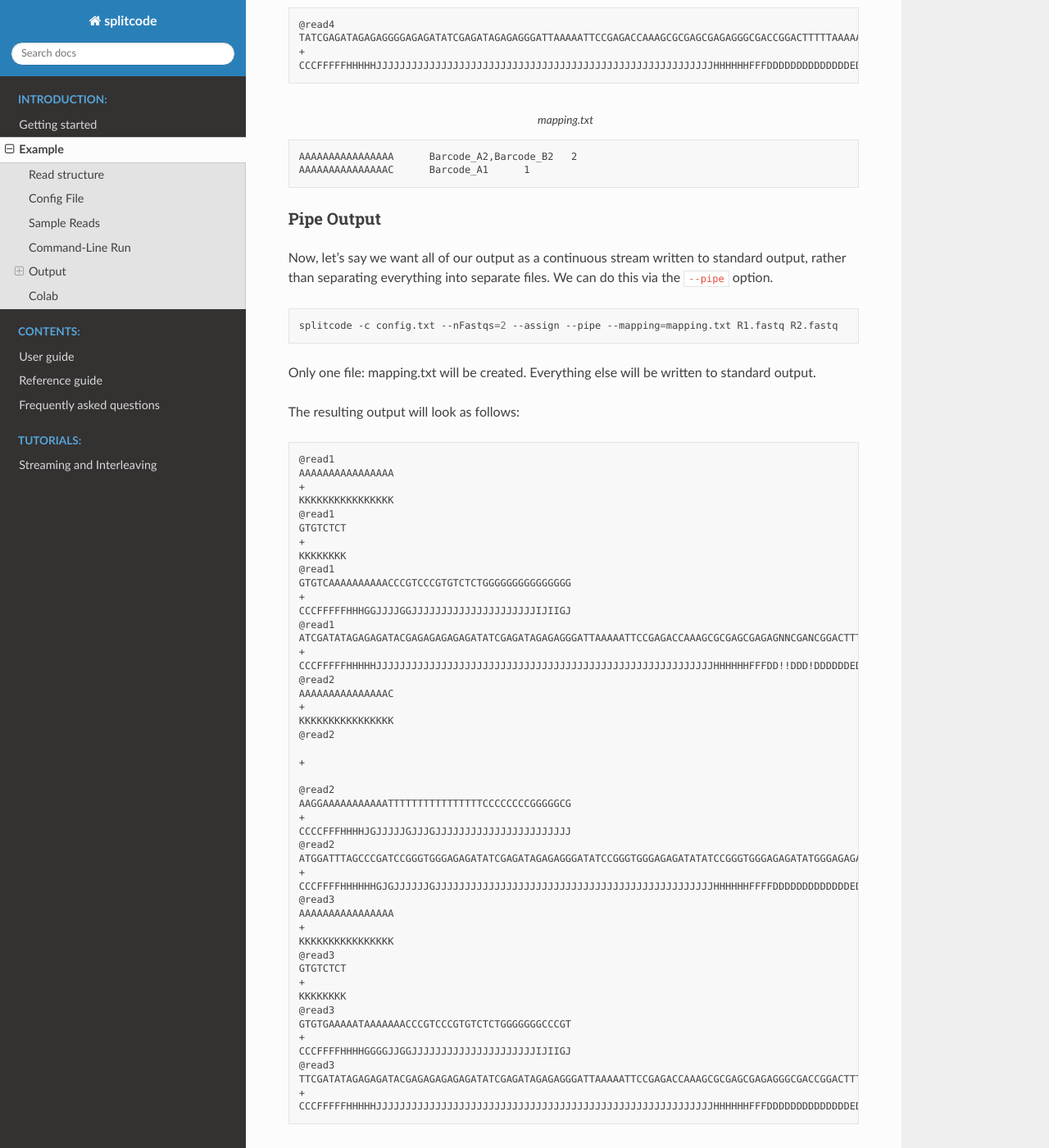
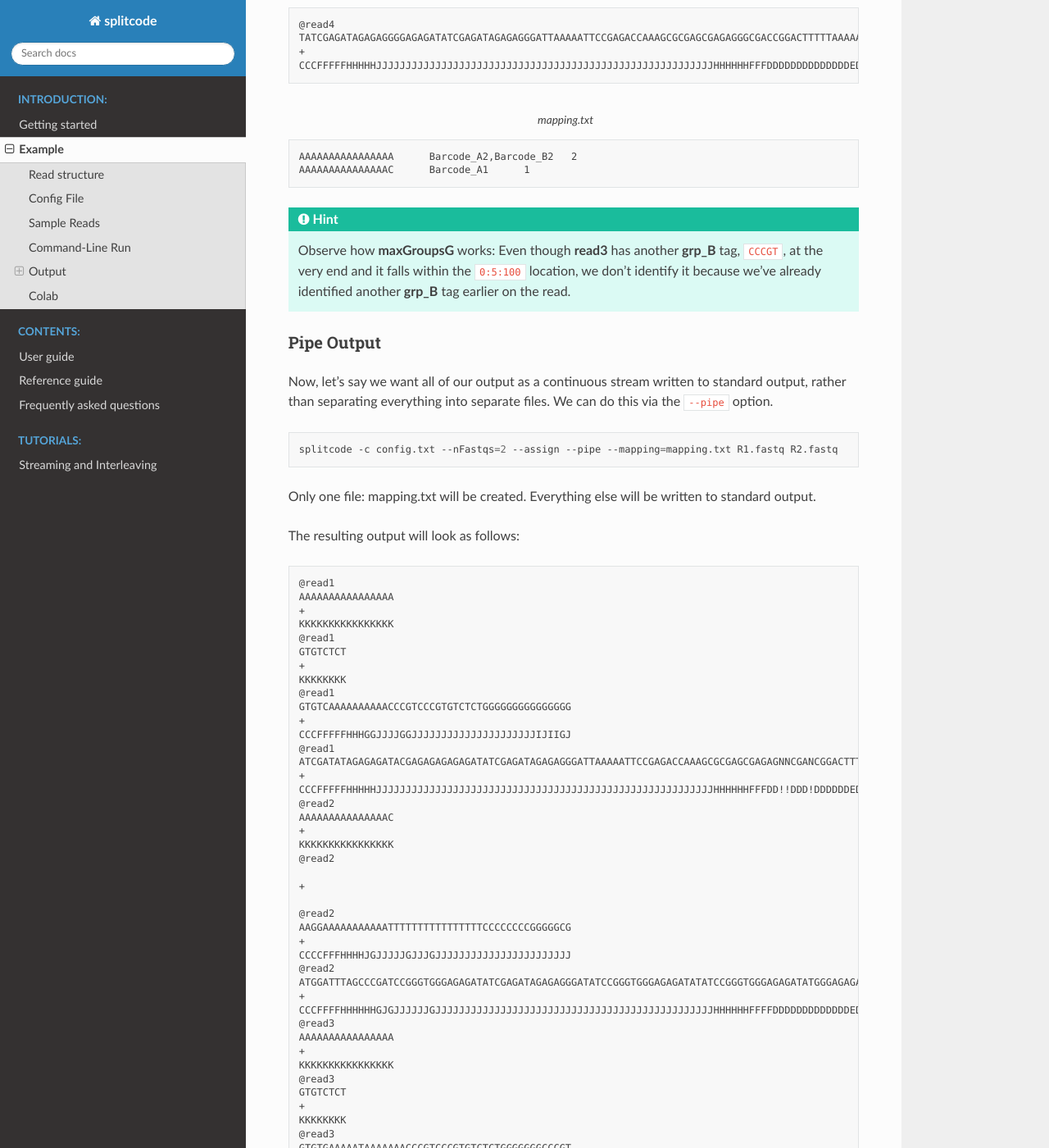
Before and after one commit to pachterlab/splitcode-tutorial, a Sphinx documentation site: the page built from docs/source/example.rst, in a window 1280 px wide and 1400 px high, scrolled down 5270 px. Shown: the whole window at 82% size. Built offline with Sphinx 7.4.7 and the Read the Docs theme 2.0.0, drawn with Linux system fonts in a browser that asks for light colours; some of the changed lines change nothing that is shown.

Commit message:
Update example.rst

```diff
--- a/docs/source/example.rst
+++ b/docs/source/example.rst
@@ -1,10 +1,10 @@
 .. raw:: html
 
     <style>
-    .red {color: #AF2318}
-    .green {color: #3F552A}
-    .yellow {color: #775E1C}
-    .blue {color: #263861}
+    .red {color: red}
+    .green {color: green}
+    .yellow {color: yellow}
+    .blue {color: blue}
     .black {color: black}
     </style>
 
@@ -227,7 +227,9 @@ Now, let's view the output files below:
   AAAAAAAAAAAAAAAA	Barcode_A2,Barcode_B2	2
   AAAAAAAAAAAAAAAC	Barcode_A1	1
 
+.. hint::
 
+  Observe how **maxGroupsG** works: Even though **read3** has another **grp_B** tag, ``CCCGT``, at the very end and it falls within the ``0:5:100`` location, we don't identify it because we've already identified another **grp_B** tag earlier on the read.
 
 Pipe Output
 ~~~~~~~~~~~
```
